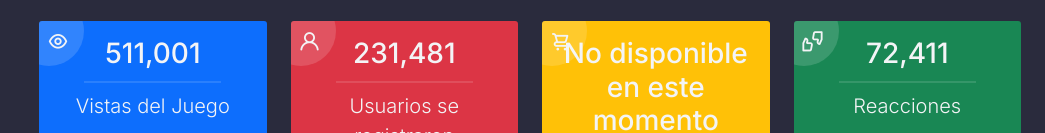
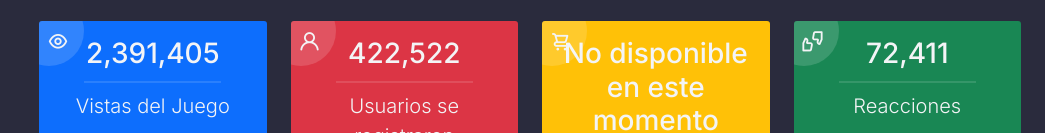
Before and after one commit to HighFiveWeblopers/DashboardStudio, a plain HTML site: page index.html in a window 1280 px wide. Shown: the part 955-1088 px from the top of the page, without its empty margins (235-1280 px from the left). Drawn offline with nearby package versions, Linux system fonts and the light colour scheme.

Commit message:
Add files via upload

```diff
--- a/index.html
+++ b/index.html
@@ -318,14 +318,14 @@
         <div class="col-md-6 col-lg-3 mb-4 mb-lg-0">
           <div class="box bg-primary p-3">
             <i class="uil-eye"></i>
-            <h3>511,001</h3>
+            <h3>2,391,405</h3>
             <p class="lead">Vistas del Juego</p>
           </div>
         </div>
         <div class="col-md-6 col-lg-3 mb-4 mb-lg-0">
           <div class="box bg-danger p-3">
             <i class="uil-user"></i>
-            <h3>231,481</h3>
+            <h3>422,522</h3>
             <p class="lead">Usuarios se registraron</p>
           </div>
         </div>
```
